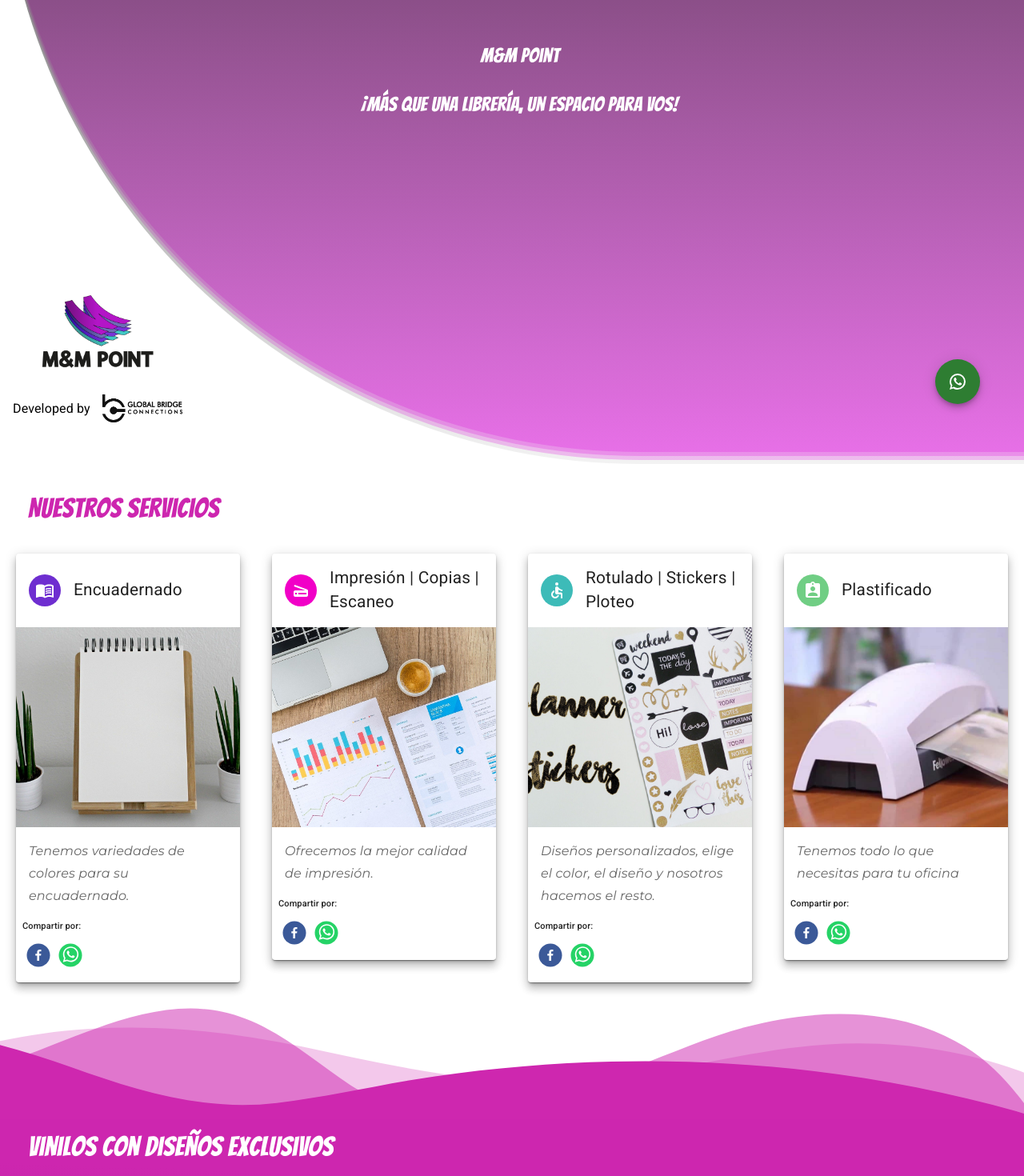
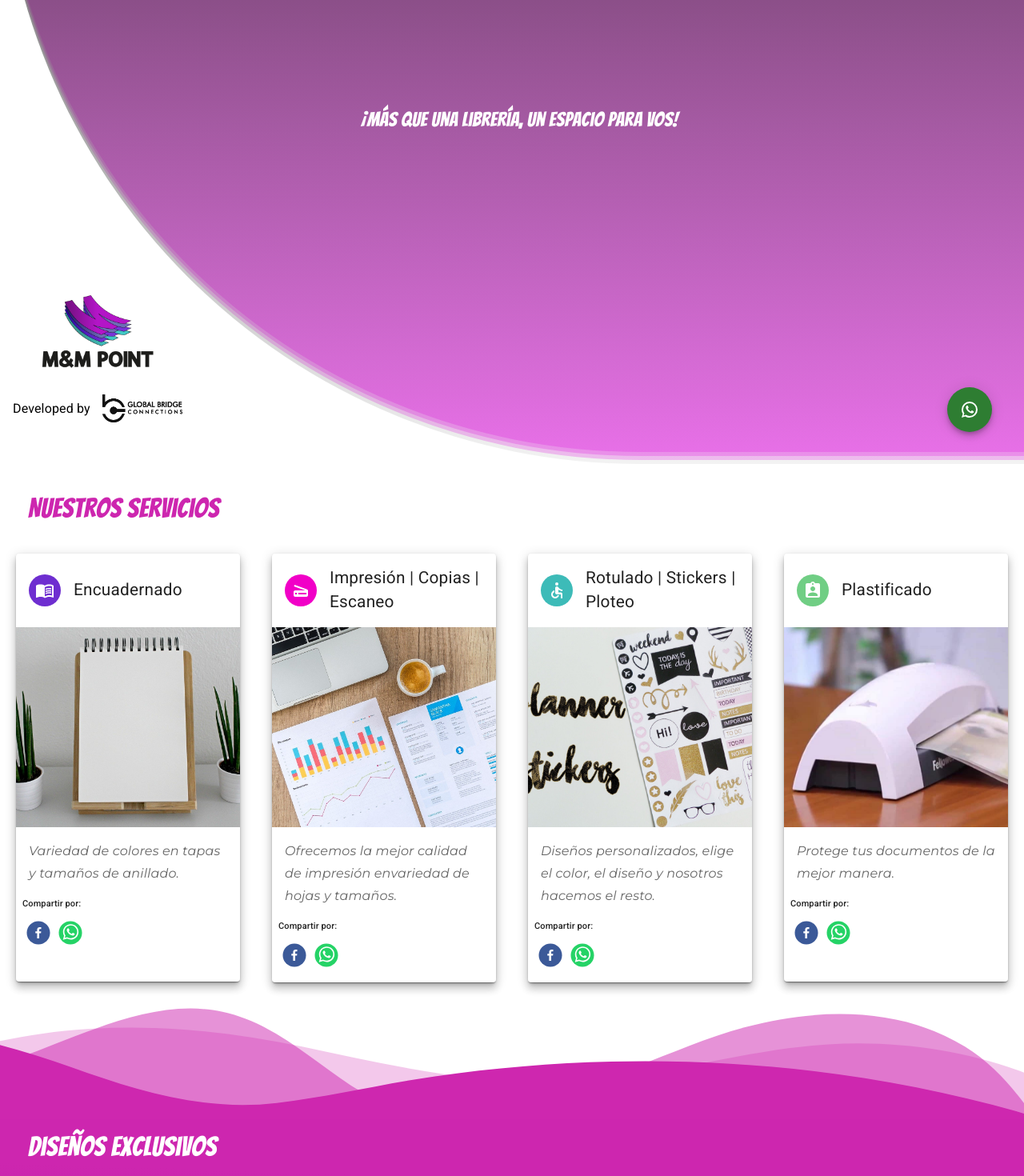
Before and after one commit to leonarmed/mym_point, a React (Create React App) app: page / in a window 1280 px wide. Shown: the part 240-1710 px from the top of the page at 80% size. Built offline with nearby package versions, Linux system fonts and the light colour scheme; a web font is replaced by a local one.

Commit message:
Cambios en las dimensiones

```diff
--- a/src/App.tsx
+++ b/src/App.tsx
@@ -28,7 +28,7 @@ function App() {
         <Suggestion />
         <Footer />
       </Box>
-      <Box sx={{ transform: 'translateZ(0px)', flexGrow: 1, position: 'fixed', bottom: "55px", right: "55px", zIndex:"11" }}>
+      <Box sx={{ transform: 'translateZ(0px)', flexGrow: 1, position: 'fixed', bottom: "20px", right: "40px", zIndex:"11" }} className="whatsapp-contact">
         <SpeedDial
           ariaLabel="Contacto por Whatsapp"
           icon={<WhatsApp />}
--- a/src/Sections/BindingService/index.tsx
+++ b/src/Sections/BindingService/index.tsx
@@ -11,10 +11,10 @@ export default function Services() {
       <SeparatorColor />
       <div className="banner-container section">
       <Typography variant={"h4"} color="white" >
-        Vinilos con diseños exclusivos
+        Diseños exclusivos
       </Typography>
       <Typography variant={"h6"} color="white" ml={6}>
-        Tarjetas de Presentación, Flyers, Banners y mucho más
+        en Tarjetas de Presentación, Flyers, Banners, Vinilos y mucho más
       </Typography>
       <Box display="flex" justifyContent="center" >
         <img src={Banner} alt="Servicios de ploteo en Paraguay"/>
--- a/src/Sections/Header/index.tsx
+++ b/src/Sections/Header/index.tsx
@@ -23,14 +23,12 @@ export default function Header() {
       <Box sx={{
         color: "white",
         zIndex: "11",
-        top:"35%",
+        top:"45%",
         width:"100%",
         position:"absolute",
         textAlign:"center"
-      }}>
-        <Typography variant="h4" fontSize={25} p={0}>
-          M&M Point
-        </Typography>
+      }}
+      className="title-header">
         <Typography variant="h4" fontSize={25} p={0}>
           ¡Más que una librería, un espacio para vos!
         </Typography>
--- a/src/Sections/Services/index.tsx
+++ b/src/Sections/Services/index.tsx
@@ -12,16 +12,16 @@ export default function Services() {
         <Typography variant={"h4"} color="#cd26af"> Nuestros servicios </Typography>
         <Grid container>
             <Grid item xs={12} sm={6} md={4} lg={3}>
-                <CustomCard icon={<MenuBook />} bgColorIcon="#6e2ed0" title={"Encuadernado"} description={"Tenemos variedades de colores para su encuadernado."} urlImgService={BindingService} />
+                <CustomCard icon={<MenuBook />} bgColorIcon="#6e2ed0" title={"Encuadernado"} description={"Variedad de colores en tapas y tamaños de anillado."} urlImgService={BindingService} />
             </Grid>
             <Grid item xs={12} sm={6} md={4} lg={3}>
-                <CustomCard icon={<Scanner />} bgColorIcon="#f100c7" title={"Impresión | Copias | Escaneo"} description={"Ofrecemos la mejor calidad de impresión."} urlImgService={CopyService} />
+                <CustomCard icon={<Scanner />} bgColorIcon="#f100c7" title={"Impresión | Copias | Escaneo"} description={"Ofrecemos la mejor calidad de impresión envariedad de hojas y tamaños."} urlImgService={CopyService} />
             </Grid>
             <Grid item xs={12} sm={6} md={4} lg={3}>
                 <CustomCard icon={<Accessible />} bgColorIcon="#3dbbb8" title={"Rotulado | Stickers | Ploteo"} description={"Diseños personalizados, elige el color, el diseño y nosotros hacemos el resto."} urlImgService={LabeledService} />
             </Grid>
             <Grid item xs={12} sm={6} md={4} lg={3}>
-                <CustomCard icon={<AssignmentInd />} bgColorIcon="#70ce84" title={"Plastificado"} description={"Tenemos todo lo que necesitas para tu oficina"} urlImgService={PlasticizedService} />
+                <CustomCard icon={<AssignmentInd />} bgColorIcon="#70ce84" title={"Plastificado"} description={"Protege tus documentos de la mejor manera."} urlImgService={PlasticizedService} />
             </Grid>
         </Grid>
     </Box>
--- a/src/assets/scss/app.scss
+++ b/src/assets/scss/app.scss
@@ -36,7 +36,7 @@
   }
 
   .MuiCard-root {
-    min-height: 485px;
+    min-height: 535px;
 
     .MuiCardHeader-root {
       min-height: 60px;
@@ -180,6 +180,12 @@
       font-size: 0.6rem !important;
     }
   }
+
+  .main-container{
+    .whatsapp-contact{
+      right: 25px!important;
+    }
+  }
 }
 
 @media (max-width: 450px) {
--- a/src/assets/scss/header.scss
+++ b/src/assets/scss/header.scss
@@ -55,6 +55,14 @@
   }
 }
 
+@media (max-width:425px){
+  .slider-container{
+    .title-header{
+      top:15%!important;
+    }
+  }
+}
+
 @media (max-width:315px){
   .slider-container{
     .logo-developed{
```
